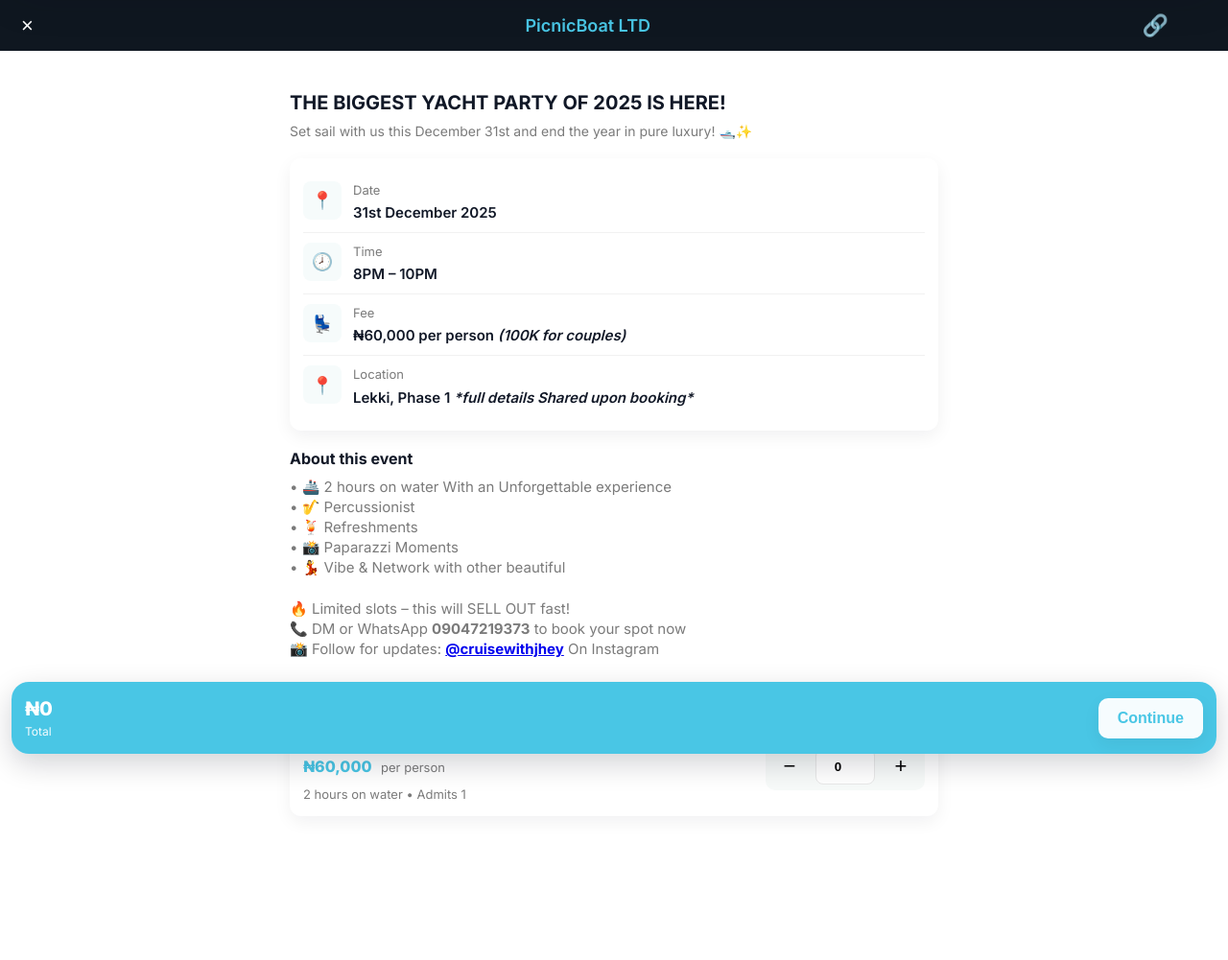
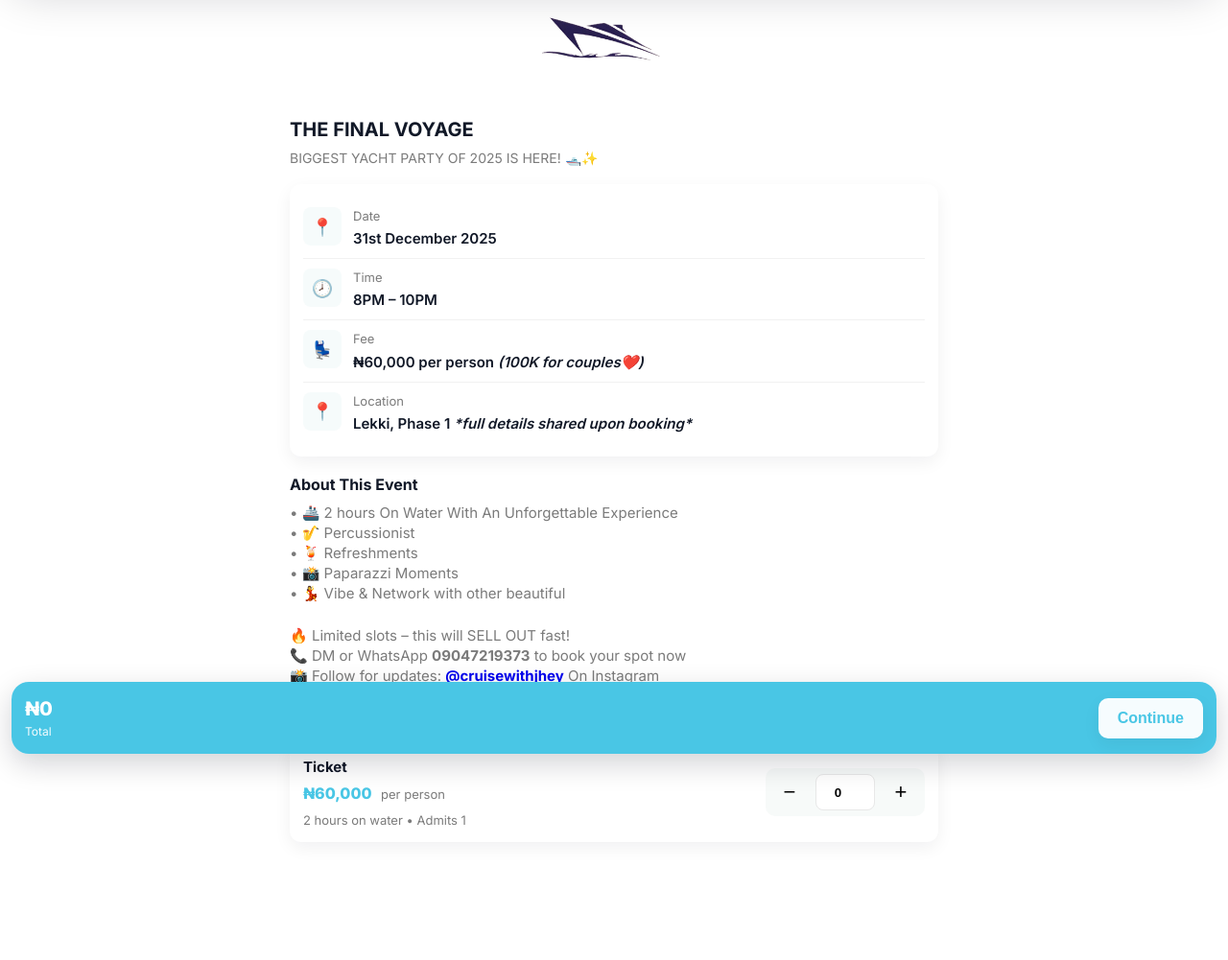
Before and after one commit to nelsonemma/git-github.com-nelsonemma-Booking-webpage, a plain HTML site: page index.html in a window 1280 px wide. Shown: the whole page at 96% size. Drawn offline with Linux system fonts and the light colour scheme; a script that the page names is missing.

Commit message:
3rd commit

```diff
--- a/index.html
+++ b/index.html
@@ -12,10 +12,13 @@
   <header class="topbar">
     <button class="close-btn" aria-label="close" id="closePageBtn">&times;</button>
 
-    <div class="brand">PicnicBoat LTD</div>
+    <div class="brand">
+   <img src="./picnic_logo-removebg-preview.png" alt="">
+   <!-- <p>Picnicboat LTD</p> -->
+   </div>
 
     <div class="top-actions">
-      <button class="visit-btn" aria-label="visit"><span class="sr-only">Visit</span>🔗</button>
+      <button class="visit-btn" aria-label="visit"><span class="sr-only">Visit</span></button>
       <button class="menu-btn" aria-label="open menu" id="menuBtn">
         <svg width="20" height="14" viewBox="0 0 20 14" fill="none" xmlns="http://www.w3.org/2000/svg">
           <rect y="1" width="20" height="2" rx="1"></rect>
@@ -55,8 +58,8 @@
 
     <!-- Title & CTA -->
     <section class="title-card">
-      <h1 class="event-title">THE BIGGEST YACHT PARTY OF 2025 IS HERE!</h1>
-      <p class="subtitle">Set sail with us this December 31st and end the year in pure luxury! 🛥️✨</p>
+      <h1 class="event-title">THE FINAL VOYAGE</h1>
+      <p class="subtitle">BIGGEST YACHT PARTY OF 2025 IS HERE! 🛥️✨</p>
     </section>
 
     <!-- Event details -->
@@ -81,7 +84,7 @@
         <div class="detail-icon">💺</div>
         <div>
           <div class="detail-label">Fee</div>
-          <div class="detail-text">₦60,000 per person  <em>(100K for couples)</em></div>
+          <div class="detail-text">₦60,000 per person  <em>(100K for couples❤️)</em></div>
 
         </div>
       </div>
@@ -90,15 +93,15 @@
         <div class="detail-icon">📍</div>
         <div>
           <div class="detail-label">Location</div>
-          <div class="detail-text">Lekki, Phase 1 <em>*full details Shared upon booking*</em> </div>
+          <div class="detail-text">Lekki, Phase 1 <em>*full details shared upon booking*</em> </div>
         </div>
       </div>
     </section>
 
     <!-- About text -->
     <section class="about-card" id="contact">
-      <h2>About this event</h2>
-      <p>• 🚢 2 hours on water With an Unforgettable experience</p>
+      <h2>About This Event</h2>
+      <p>• 🚢 2 hours On Water With An Unforgettable Experience</p>
         <P>• 🎷 Percussionist</P>
         <P>• 🍹 Refreshments </P>
         <P>• 📸 Paparazzi Moments<br></P>
@@ -115,7 +118,7 @@
     <!-- Ticket selector -->
     <section class="ticket-card">
       <div class="ticket-left">
-        <div class="ticket-type">General Admission</div>
+        <div class="ticket-type">Ticket</div>
         <div class="ticket-price">₦60,000 <span class="fee-note">per person</span></div>
         <div class="ticket-desc">2 hours on water • Admits 1</div>
       </div>
--- a/style.css
+++ b/style.css
@@ -31,7 +31,8 @@
   align-items:center;
   justify-content:space-between;
   padding:14px 16px;
-  background:#0f1720;
+  /* background:#0f1720; */
+  background: white;
   color:#fff;
   position:sticky;
   top:0;
@@ -42,6 +43,13 @@
   color:var(--teal-500);
   font-size:18px;
   text-transform:capitalize;
+  display: flex;
+  justify-content: center;
+}
+
+.brand img{
+  width: 26%;
+
 }
 .top-actions{display:flex;gap:8px;align-items:center}
 .topbar button{
@@ -104,6 +112,10 @@
   padding:20px 18px;
   max-width:720px;
   margin:0 auto;
+}
+
+.instagram-media{
+  margin: 20px auto;
 }
 
 /* Banner */
```
Also changed, not shown: picnic logo.png (added), picnic_logo-removebg-preview.png (added).
